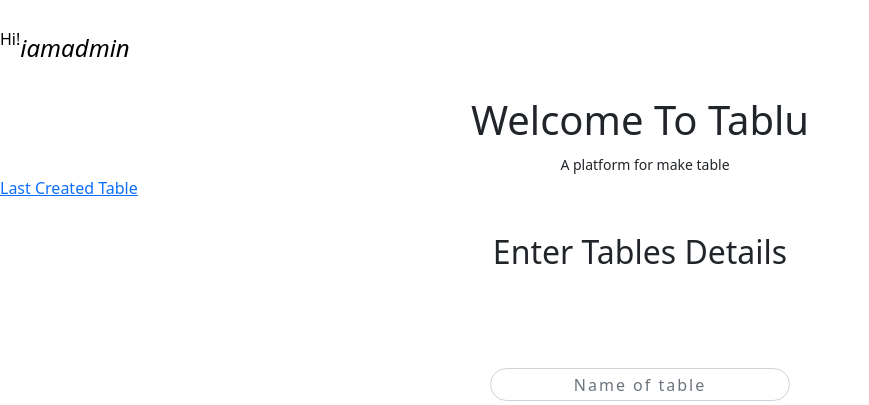
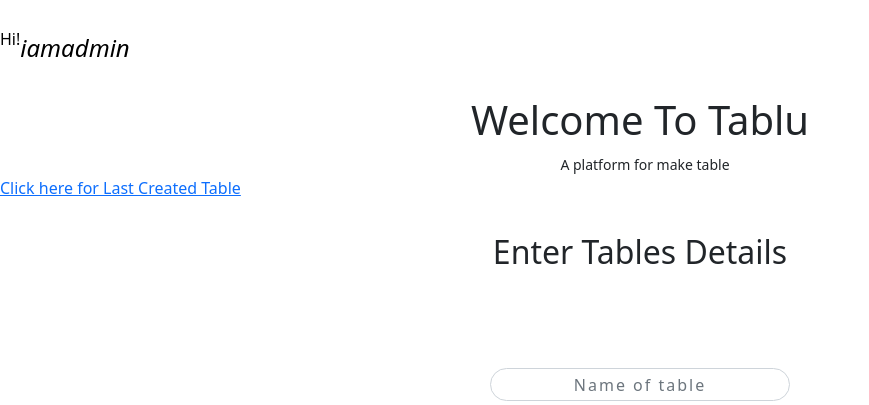
Before and after one commit to krishna120801/Tablu, a Django app: page /tablu in a window 1280 px wide. Shown: the part 50-455 px from the top of the page, without its empty margins (0-869 px from the left). Run offline with Django 4.2, Linux system fonts and the light colour scheme; a user stored in the database is signed in; some libraries are stand-ins or nearby versions.

Commit message:
Update fsttblpg.html

```diff
--- a/templates/fsttblpg.html
+++ b/templates/fsttblpg.html
@@ -34,7 +34,7 @@
 		<div class="text-center mx-auto"><h1>Welcome To Tablu</h1><small class="ml-5" >A platform for make table</small></div>
 		  <centre>
 		<div class="prev">
-			<label for=""><a href="{% url 'folders' %}">Last Created Table</a></label>
+			<label for=""><a href="{% url 'folders' %}">Click here for Last Created Table</a></label>
 		</div>
 
 	  <div class="bx">
```
